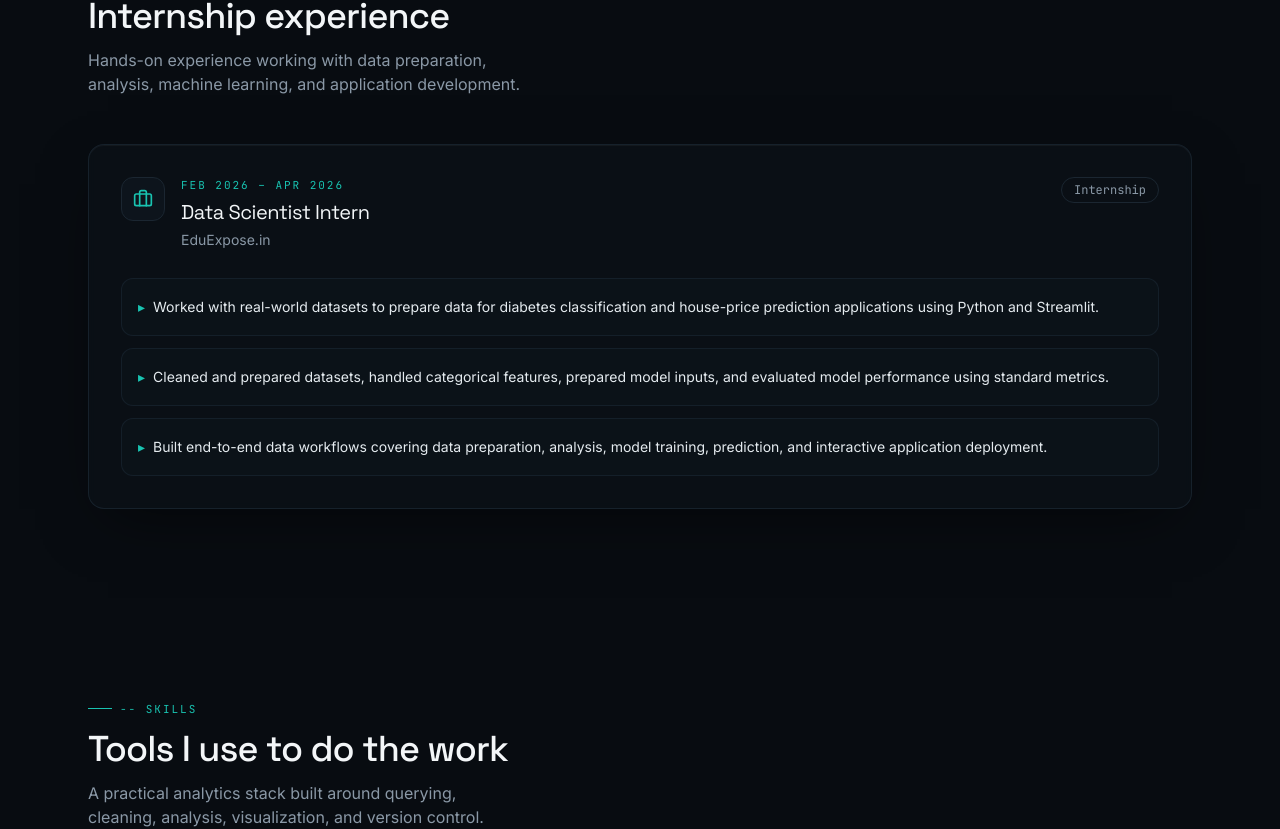
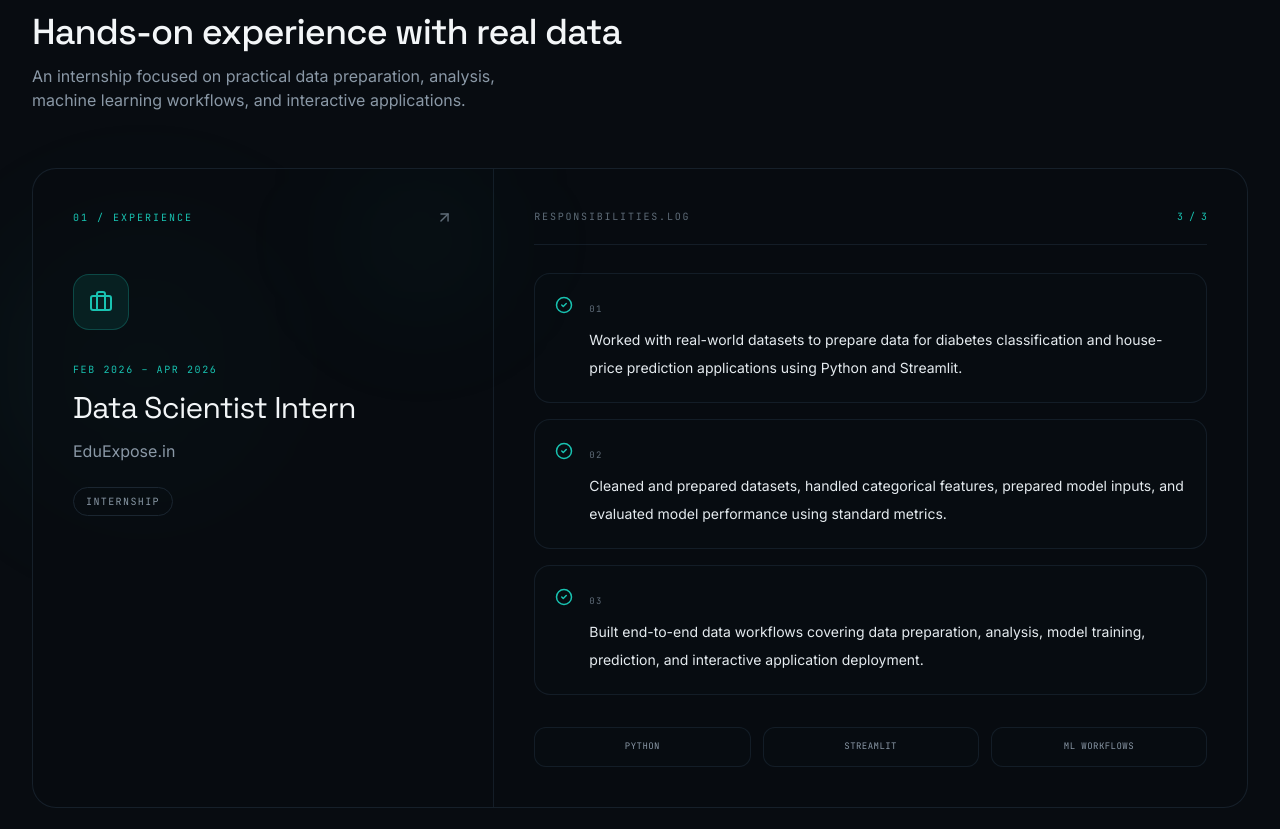
Before and after one commit to bhaskar-nb/portfolio, a Next.js app: page / in a window 1280 px wide. Shown: the part 1636-2465 px from the top of the page. Built offline with nearby package versions, Linux system fonts and the light colour scheme.

Commit message:
Redesign experience section UI while preserving original palette

```diff
--- a/components/Experience.tsx
+++ b/components/Experience.tsx
@@ -1,7 +1,7 @@
 "use client";
 
 import { motion } from "framer-motion";
-import { Briefcase } from "lucide-react";
+import { Briefcase, ArrowUpRight, CheckCircle2 } from "lucide-react";
 import SectionHeading from "@/components/SectionHeading";
 
 const experience = {
@@ -18,46 +18,53 @@ const experience = {
 
 export default function Experience() {
   return (
-    <section id="experience" className="relative py-24">
-      <div className="mx-auto max-w-6xl px-4 sm:px-6">
-        <SectionHeading
-          eyebrow="-- experience"
-          title="Internship experience"
-          description="Hands-on experience working with data preparation, analysis, machine learning, and application development."
-        />
+    <section id="experience" className="relative overflow-hidden py-28">
+      <div className="pointer-events-none absolute left-0 top-1/3 h-72 w-72 rounded-full bg-teal/5 blur-3xl" />
+      <div className="relative mx-auto max-w-7xl px-4 sm:px-6 lg:px-8">
+        <SectionHeading eyebrow="-- experience" title="Hands-on experience with real data" description="An internship focused on practical data preparation, analysis, machine learning workflows, and interactive applications." />
 
         <motion.article
-          initial={{ opacity: 0, y: 20 }}
+          initial={{ opacity: 0, y: 28 }}
           whileInView={{ opacity: 1, y: 0 }}
-          viewport={{ once: true, margin: "-60px" }}
-          className="panel p-6 md:p-8"
+          viewport={{ once: true, margin: "-80px" }}
+          transition={{ duration: 0.65 }}
+          className="relative mt-14 overflow-hidden rounded-3xl border border-base-500/80 bg-base-800/60"
         >
-          <div className="flex flex-col gap-5 md:flex-row md:items-start md:justify-between">
-            <div className="flex gap-4">
-              <div className="flex h-11 w-11 shrink-0 items-center justify-center rounded-xl border border-base-500 bg-base-600/50 text-teal">
-                <Briefcase size={20} />
-              </div>
-              <div>
-                <p className="mono-tag text-gold">{experience.period}</p>
-                <h3 className="mt-1 font-display text-xl text-ink-100">{experience.role}</h3>
-                <p className="mt-1 text-sm text-ink-400">{experience.company}</p>
+          <div className="grid lg:grid-cols-[0.38fr_0.62fr]">
+            <div className="relative border-b border-base-500/70 p-7 sm:p-9 lg:border-b-0 lg:border-r lg:p-10">
+              <div className="absolute right-0 top-0 h-36 w-36 rounded-full bg-teal/5 blur-3xl" />
+              <div className="relative">
+                <div className="flex items-center justify-between">
+                  <span className="font-mono text-[10px] uppercase tracking-[0.2em] text-teal">01 / experience</span>
+                  <ArrowUpRight size={17} className="text-ink-600" />
+                </div>
+                <div className="mt-12 flex h-14 w-14 items-center justify-center rounded-2xl border border-teal/25 bg-teal/10 text-teal">
+                  <Briefcase size={24} />
+                </div>
+                <p className="mt-8 font-mono text-[10px] uppercase tracking-[0.16em] text-gold">{experience.period}</p>
+                <h3 className="mt-3 font-display text-3xl leading-tight text-ink-100">{experience.role}</h3>
+                <p className="mt-3 text-base text-ink-400">{experience.company}</p>
+                <span className="mt-6 inline-flex rounded-full border border-base-500 px-3 py-1.5 font-mono text-[10px] uppercase tracking-[0.14em] text-ink-400">{experience.type}</span>
               </div>
             </div>
-            <span className="rounded-full border border-base-500 px-3 py-1 font-mono text-xs text-ink-400">
-              {experience.type}
-            </span>
-          </div>
 
-          <div className="mt-7 space-y-3">
-            {experience.bullets.map((item) => (
-              <div
-                key={item}
-                className="rounded-xl border border-base-500/70 bg-base-600/30 p-4 text-sm leading-6 text-ink-300"
-              >
-                <span className="mr-2 text-teal">▸</span>
-                {item}
+            <div className="p-7 sm:p-9 lg:p-10">
+              <div className="mb-7 flex items-center justify-between border-b border-base-500/70 pb-5">
+                <span className="font-mono text-[10px] uppercase tracking-[0.18em] text-ink-600">responsibilities.log</span>
+                <span className="font-mono text-[10px] text-teal">3 / 3</span>
               </div>
-            ))}
+              <div className="space-y-4">
+                {experience.bullets.map((item, i) => (
+                  <motion.div key={item} initial={{ opacity: 0, x: 16 }} whileInView={{ opacity: 1, x: 0 }} viewport={{ once: true }} transition={{ duration: 0.45, delay: i * 0.1 }} className="group flex gap-4 rounded-2xl border border-base-500/70 bg-base-700/30 p-5 transition-all duration-300 hover:border-teal/35 hover:bg-base-700/60">
+                    <CheckCircle2 size={18} className="mt-0.5 shrink-0 text-teal transition-transform group-hover:scale-110" />
+                    <div><span className="font-mono text-[9px] uppercase tracking-[0.14em] text-ink-600">0{i + 1}</span><p className="mt-2 text-sm leading-7 text-ink-300">{item}</p></div>
+                  </motion.div>
+                ))}
+              </div>
+              <div className="mt-8 grid grid-cols-3 gap-3">
+                {['Python', 'Streamlit', 'ML workflows'].map((item) => <div key={item} className="rounded-xl border border-base-500/70 bg-base-700/30 px-3 py-3 text-center font-mono text-[9px] uppercase tracking-wider text-ink-400">{item}</div>)}
+              </div>
+            </div>
           </div>
         </motion.article>
       </div>
```
